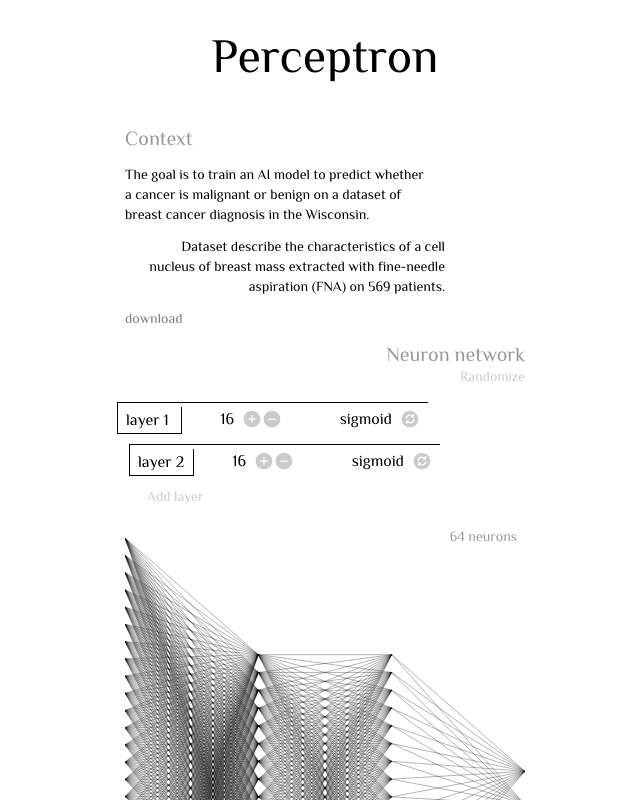
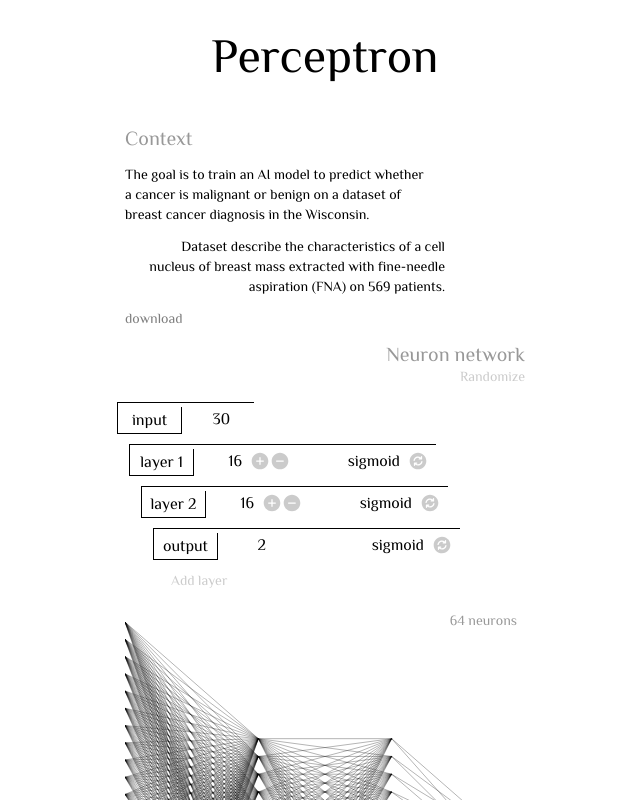
Before and after one commit to trixky/multilayer_perceptron, a SvelteKit app: page / in a window 1280 px wide. Shown: the top 800 px of the page, without its empty margins (315-955 px from the left). Built offline with nearby package versions, Linux system fonts and the light colour scheme.

Commit message:
[Dev] in/output layer: add store the output layer, and their lines

```diff
--- a/src/components/inputs/network/layer.svelte
+++ b/src/components/inputs/network/layer.svelte
@@ -1,59 +1,85 @@
 <!-- ======================================== SCRIPT -->
 <script lang="ts">
-	import HiddenLayerCaracteristicStore from '../../../stores/hidden_layer_caracteristic';
+	import HiddenLayerStore from '../../../stores/hidden_layer';
+	import OutputLayerStore from '../../../stores/output_layer';
 	import Config from '../../../config';
 	import type { HiddenLayerCaracteristics as HiddenLayerCaracteristicsModel } from '../../../models/hidden_layer';
 
 	export let index: number;
-	export let first: boolean;
-	export let last: boolean;
+	export let first = false;
+	export let last = false;
 
-	export let caracterisics: HiddenLayerCaracteristicsModel;
+	export let caracterisics: HiddenLayerCaracteristicsModel | undefined;
+
+	export let input_layer = false;
+	export let output_layer = false;
+
+	$: label = input_layer ? 'input' : output_layer ? 'output' : 'layer ' + (index + 1).toString();
 
 	function handle_remove_layer(index: number) {
-		HiddenLayerCaracteristicStore.remove_layer(index);
+		HiddenLayerStore.remove_layer(index);
 	}
 
 	function handle_increase_size(index: number) {
-		HiddenLayerCaracteristicStore.increase_layer_size(index);
+		HiddenLayerStore.increase_layer_size(index);
 	}
 
 	function handle_decrease_size(index: number) {
-		HiddenLayerCaracteristicStore.decrease_layer_size(index);
+		HiddenLayerStore.decrease_layer_size(index);
 	}
 
 	function handle_change_function(index: number) {
-		HiddenLayerCaracteristicStore.change_layer_function(index);
+		if (output_layer) {
+			OutputLayerStore.change_layer_function(index);
+		} else {
+			HiddenLayerStore.change_layer_function(index);
+		}
 	}
 
 	function handle_move_up(index: number) {
-		HiddenLayerCaracteristicStore.move_up_layer(index);
+		HiddenLayerStore.move_up_layer(index);
 	}
 
 	function handle_move_down(index: number) {
-		HiddenLayerCaracteristicStore.move_down_layer(index);
+		HiddenLayerStore.move_down_layer(index);
 	}
 </script>
 
 <!-- ======================================== CONTENT -->
-<div class="hidden-layer" style="transform: translateX({index * 12}px)">
+<div class="hidden-layer" style="transform: translateX({(index + 1) * 12}px)">
 	<div class="hidden-layer-caracteristic">
-		<p class="hidden-layer-caracteristic-label">
-			layer {index + 1}
-		</p>
+		<p class="hidden-layer-caracteristic-label">{label}</p>
 		<div class="hidden-layer-caracteristic-input">
+			{#if caracterisics != undefined}
 				<p class="size">{caracterisics.size}</p>
-			<div class="hidden-layer-caracteristic-input-modificator">
-				<button class="icon-button modificator-button" on:click={() => handle_increase_size(index)}>
+			{:else if input_layer}
+				<p class="size">{Config.inputs.input_layer.size.default}</p>
+			{:else if output_layer}
+				<p class="size">{Config.inputs.output_layer.size.default}</p>
+			{/if}
+			{#if !input_layer}
+				<div
+					class="hidden-layer-caracteristic-input-modificator"
+					class:invisible={input_layer || output_layer}
+				>
+					<button
+						class="icon-button modificator-button"
+						on:click={() => handle_increase_size(index)}
+					>
 						<img class="icon" src="/icons/plus.svg" alt="plus" />
 					</button>
-				<button class="icon-button modificator-button" on:click={() => handle_decrease_size(index)}>
+					<button
+						class="icon-button modificator-button"
+						on:click={() => handle_decrease_size(index)}
+					>
 						<img class="icon" src="/icons/minus.svg" alt="minus" />
 					</button>
 				</div>
+			{/if}
 		</div>
 		<div class="hidden-layer-caracteristic-input">
-			<p class="function">{caracterisics.function}</p>
+			{#if caracterisics != undefined || output_layer}
+				<p class="function">{caracterisics != undefined ? caracterisics.function : $OutputLayerStore.function}</p>
 				<div class="hidden-layer-caracteristic-input-modificator">
 					<button
 						class="icon-button modificator-button"
@@ -64,8 +90,10 @@
 						<img class="icon" src="/icons/refresh.svg" alt="change" />
 					</button>
 				</div>
+			{/if}
 		</div>
 	</div>
+	{#if !input_layer && !output_layer}
 		<div class="hidden-layer-management">
 			<button class="icon-button" disabled={first} on:click={() => handle_move_up(index)}>
 				<img class="icon" src="/icons/arrow.svg" style="transform: scaleY(-1);" alt="up" />
@@ -76,12 +104,13 @@
 			<button
 				class="icon-button"
 				disabled={(first && last) ||
-				$HiddenLayerCaracteristicStore.length <= Config.inputs.hidden_layers.number.min}
+					$HiddenLayerStore.length <= Config.inputs.hidden_layers.number.min}
 				on:click={() => handle_remove_layer(index)}
 			>
 				<img class="icon" src="/icons/remove.svg" alt="remove" />
 			</button>
 		</div>
+	{/if}
 </div>
 
 <!-- ======================================== STYLE -->
@@ -105,7 +134,7 @@
 	}
 
 	.hidden-layer-caracteristic-label {
-		@apply pl-2 w-16 py-[1px] mr-1;
+		@apply px-2 w-16 py-[1px] text-center;
 		border-bottom: solid 1px black;
 		border-right: solid 1px black;
 	}
--- a/src/components/inputs/network/network.svelte
+++ b/src/components/inputs/network/network.svelte
@@ -1,15 +1,17 @@
 <!-- ======================================== SCRIPT -->
 <script lang="ts">
-	import HiddenLayerCaracteristicStore from '../../../stores/hidden_layer_caracteristic';
+	import HiddenLayerStore from '../../../stores/hidden_layer';
+	import OutputLayerStore from '../../../stores/output_layer';
 	import InputNetworkLayer from './layer.svelte';
 	import Config from '../../../config';
 
 	function handle_add_layer() {
-		HiddenLayerCaracteristicStore.add_last_copy_layer();
+		HiddenLayerStore.add_last_copy_layer();
 	}
 
 	function handle_randomize() {
-		HiddenLayerCaracteristicStore.randomize();
+		HiddenLayerStore.randomize();
+		OutputLayerStore.randomize();
 	}
 </script>
 
@@ -21,18 +23,24 @@
 	</header>
 	<div
 		class="hidden-layer-container"
-		style="transform: translateX(-{$HiddenLayerCaracteristicStore.length * 6}px)"
+		style="transform: translateX(-{$HiddenLayerStore.length * 6}px)"
 	>
-		{#each $HiddenLayerCaracteristicStore as caracterisics, index (index)}
+		<InputNetworkLayer index={-1} input_layer caracterisics={undefined} />
+		{#each $HiddenLayerStore as caracterisics, index (index)}
 			{@const first = index == 0}
-			{@const last = index == $HiddenLayerCaracteristicStore.length - 1}
+			{@const last = index == $HiddenLayerStore.length - 1}
 			<InputNetworkLayer {caracterisics} {index} {first} {last} />
 		{/each}
+		<InputNetworkLayer
+			index={$HiddenLayerStore.length}
+			output_layer
+			caracterisics={undefined}
+		/>
 		<button
 			on:click={handle_add_layer}
-			disabled={$HiddenLayerCaracteristicStore.length >= Config.inputs.hidden_layers.number.max}
+			disabled={$HiddenLayerStore.length >= Config.inputs.hidden_layers.number.max}
 			class="add-layer-button"
-			style="margin-left: {$HiddenLayerCaracteristicStore.length * 12}px;">Add layer</button
+			style="margin-left: {($HiddenLayerStore.length + 2) * 12}px;">Add layer</button
 		>
 	</div>
 </div>
--- a/src/components/visual/layers.svelte
+++ b/src/components/visual/layers.svelte
@@ -3,12 +3,12 @@
 	import { browser } from '$app/environment';
 	import { onMount } from 'svelte';
 	import Config from '../../config';
-	import HiddenLayerCaracteristicsStore from '../../stores/hidden_layer_caracteristic';
+	import HiddenLayerStore from '../../stores/hidden_layer';
 	import type { HiddenLayerCaracteristics as HiddenLayerCaracteristicsModel } from '../../models/hidden_layer';
 
 	let ctx: any = undefined;
 
-	$: neurons_nbr = $HiddenLayerCaracteristicsStore.reduce((sum, hidden_layer) => sum + hidden_layer.size, 0) + Config.inputs.input_layer.size.default + Config.inputs.output_layer.size.default;
+	$: neurons_nbr = $HiddenLayerStore.reduce((sum, hidden_layer) => sum + hidden_layer.size, 0) + Config.inputs.input_layer.size.default + Config.inputs.output_layer.size.default;
 
 	const input_layer = <HiddenLayerCaracteristicsModel>{
 		size: Config.inputs.input_layer.size.default
@@ -18,7 +18,7 @@
 		size: Config.inputs.output_layer.size.default
 	};
 
-	$: if ($HiddenLayerCaracteristicsStore) {
+	$: if ($HiddenLayerStore) {
 		if (ctx != undefined) {
 			// Clear the canva
 			ctx.clearRect(
@@ -29,7 +29,7 @@
 			);
 
 			// Add the input and output layer to the hidden layers
-			const layers = [input_layer, ...$HiddenLayerCaracteristicsStore, output_layer];
+			const layers = [input_layer, ...$HiddenLayerStore, output_layer];
 
 			// Compute the x informations
 			const hidden_layer_nbr = layers.length;
--- a/src/config.ts
+++ b/src/config.ts
@@ -39,6 +39,9 @@ export default {
         output_layer: {
             size: {
                 default: 2
+            },
+            function: {
+                default: Object.keys(Functions)[Object.values(Functions).indexOf(Functions.sigmoid)]
             }
         }
     },
--- /dev/null
+++ b/src/stores/output_layer.ts
@@ -0,0 +1,44 @@
+import { writable } from 'svelte/store';
+import type { HiddenLayerCaracteristics as HiddenLayerCaracteristicsModel } from '../models/hidden_layer';
+import { Functions } from '../models/hidden_layer';
+import Config from '../config'
+
+function new_default_output_layers(): HiddenLayerCaracteristicsModel {
+    return <HiddenLayerCaracteristicsModel>{
+        size: Config.inputs.output_layer.size.default,
+        function: Config.inputs.output_layer.function.default
+    }
+}
+
+function create_output_layer_caracteristic_store() {
+    const { subscribe, update, set } = writable(new_default_output_layers());
+
+    return {
+        subscribe,
+        reset: () => {
+            set(new_default_output_layers())
+        },
+        change_layer_function: (index: number) => {
+            update(output_layer => {
+                const function_index = Object.values(Functions).indexOf(output_layer.function)
+                const new_function_index = (function_index + 1) % Object.values(Functions).length
+
+                output_layer.function = Object.values(Functions)[new_function_index]
+
+                return output_layer
+            })
+        },
+        randomize: () => {
+            update(output_layer => {
+                // TODO (use rand)
+                output_layer.function = Functions.sigmoid
+
+                return output_layer
+            })
+        }
+    };
+}
+
+const output_layer_caracteristic_store = create_output_layer_caracteristic_store();
+
+export default output_layer_caracteristic_store;
```
Also changed, not shown: src/stores/hidden_layer.ts (renamed from src/stores/hidden_layer_caracteristic.ts). Lines whose indentation alone changed are shown as unchanged.
